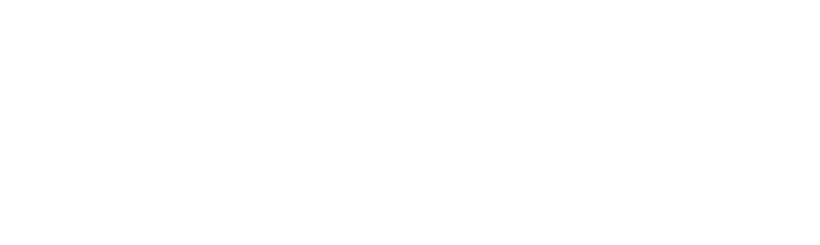
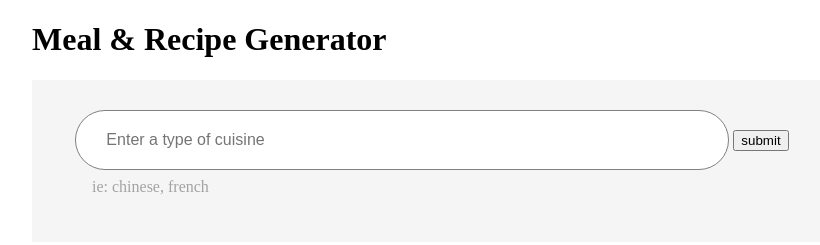
Before and after one commit to elleyjin/SheCodes-AI, a plain HTML site: page index.html in a window 1280 px wide. Shown: the whole page, without its empty margins (208-1028 px from the left). Drawn offline with Linux system fonts and the light colour scheme.

Commit message:
added html structure & css

```diff
--- a/index.html
+++ b/index.html
@@ -3,7 +3,24 @@
   <head>
     <meta charset="UTF-8" />
     <meta name="viewport" content="width=device-width, initial-scale=1.0" />
-    <title>Document</title>
+    <link rel="stylesheet" href="styles.css" />
+    <title>Recipe Generator</title>
   </head>
-  <body></body>
+  <body>
+    <div class="container">
+      <h1>Meal & Recipe Generator</h1>
+      <div class="input-section">
+        <form>
+          <input
+            type="text"
+            placeholder="Enter a type of cuisine"
+            autocomplete="off"
+            required
+          />
+          <input type="submit" value="submit" />
+        </form>
+        <p class="hint">ie: chinese, french</p>
+      </div>
+    </div>
+  </body>
 </html>
--- /dev/null
+++ b/styles.css
@@ -0,0 +1,31 @@
+/* body {
+} */
+
+form {
+  text-align: center;
+}
+
+input[type="text"] {
+  width: 80%;
+  font-size: 16px;
+  padding: 20px 30px;
+  border-radius: 50px;
+  border: 1px solid gray;
+}
+
+.container {
+  max-width: 800px;
+  margin: 0 auto;
+}
+
+.input-section {
+  background: whitesmoke;
+  padding: 30px;
+}
+
+.hint {
+  opacity: 0.7;
+  color: gray;
+  margin-left: 30px;
+  margin-top: 8px;
+}
```
Also changed, not shown: index.js (added).
